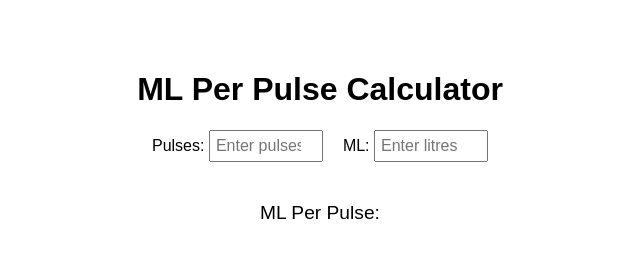
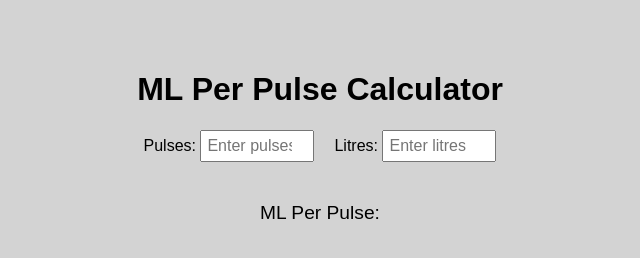
Before and after one commit to MadKiwi98/calculator-function, a plain HTML site: page index.html in a window 1280 px wide. Shown: the whole page, without its empty margins (320-960 px from the left). Drawn offline with Linux system fonts and the light colour scheme.

Commit message:
Update index.html

```diff
--- a/index.html
+++ b/index.html
@@ -11,6 +11,7 @@
             flex-direction: column;
             align-items: center;
             margin: 50px;
+            background-color: #d3d3d3; /* Set background to light grey */
         }
         .container {
             display: flex;
@@ -40,7 +41,7 @@
             <input type="number" id="pulses" placeholder="Enter pulses" oninput="calculate()" required>
         </div>
         <div class="input-box">
-            <label for="litres">ML:</label>
+            <label for="litres">Litres:</label>
             <input type="number" id="litres" placeholder="Enter litres" oninput="calculate()" required>
         </div>
     </div>
```
